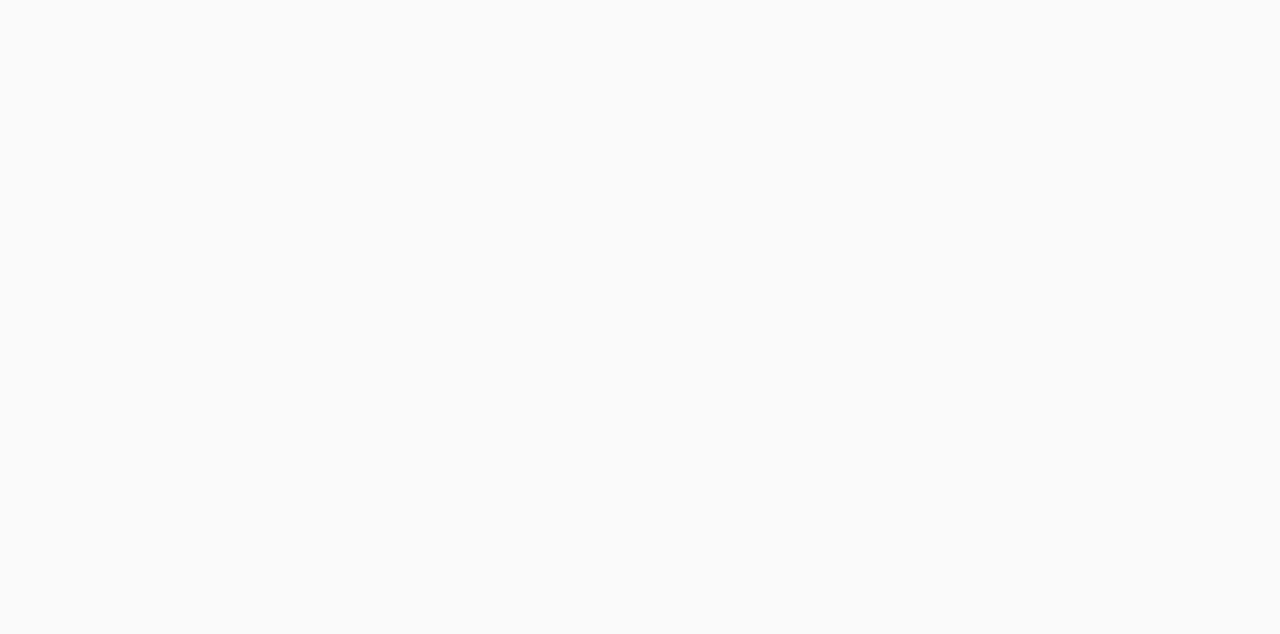
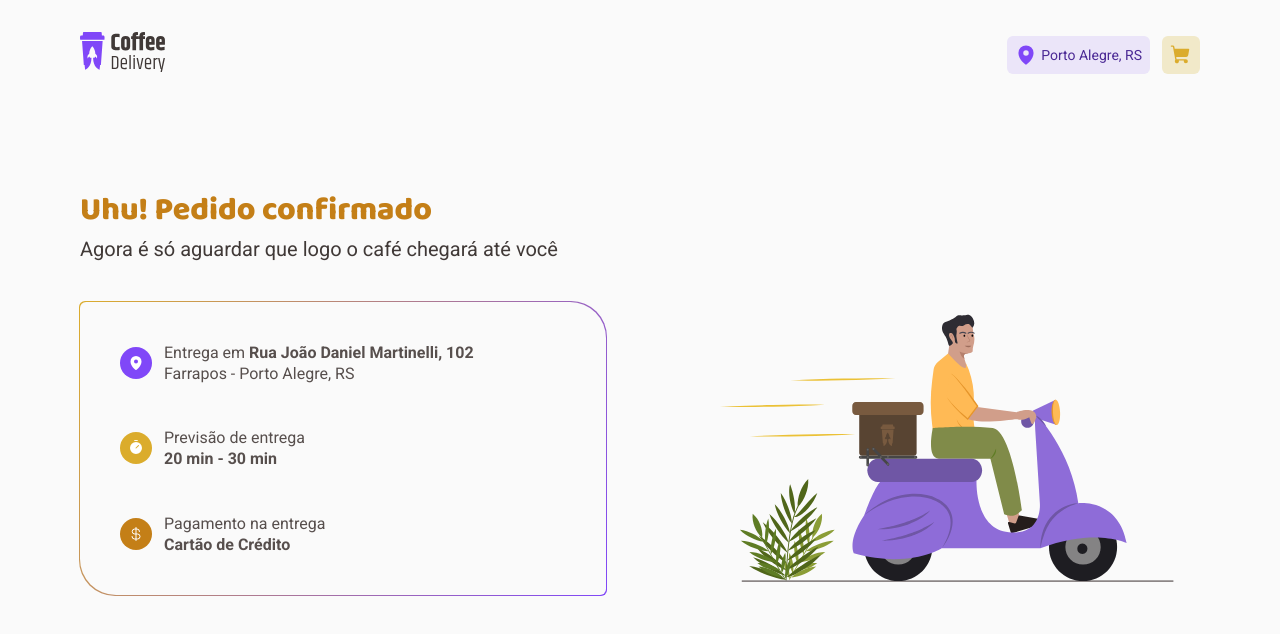
Before and after one commit to MatheusBorbely/coffee-delivery, a React (Vite) app: page /checkout/success in a window 1280 px wide. Before the commit this address had no page. Shown: the top 634 px of the page. Built offline with nearby package versions, Linux system fonts and the light colour scheme.

Commit message:
Criação da página CheckoutSuccess

```diff
--- a/src/Router.tsx
+++ b/src/Router.tsx
@@ -2,6 +2,7 @@
 
 import { DefaultLayout } from './layouts/DefaultLayout';
 import Checkout from './pages/Checkout';
+import { CheckoutSuccess } from './pages/CheckoutSuccess';
 import Home from './pages/Home';
 
 
@@ -11,6 +12,7 @@
             <Route path='/' element={ <DefaultLayout />}>
                 <Route path='/' element={ <Home />}/>
                 <Route path='/checkout' element={ <Checkout />}/>
+                <Route path='/checkout/success' element={ <CheckoutSuccess />}/>
             </Route>
         </Routes>
     )
--- /dev/null
+++ b/src/pages/CheckoutSuccess/index.tsx
@@ -0,0 +1,41 @@
+import { MapPin, Timer, CurrencyDollar } from "phosphor-react";
+
+import Delivery from '../../assets/Illustration.svg';
+import { CheckoutSuccessContainer, CheckoutSuccessContent, CheckoutSuccessInfo, CheckoutSuccessInfoBold } from './styles';
+
+export function CheckoutSuccess() {
+    return (
+        <CheckoutSuccessContainer>
+            <header>
+                <h2>Uhu! Pedido confirmado</h2>
+                <h6>Agora é só aguardar que logo o café chegará até você</h6>
+            </header>
+            <section>
+                <CheckoutSuccessContent>
+                    <CheckoutSuccessInfo color='purple'>
+                        <MapPin size={32} weight="fill" />
+                        <div>
+                            <span>Entrega em <CheckoutSuccessInfoBold> Rua João Daniel Martinelli, 102</CheckoutSuccessInfoBold></span>
+                            <span>Farrapos - Porto Alegre, RS</span>
+                        </div>
+                    </CheckoutSuccessInfo>
+                    <CheckoutSuccessInfo color='yellow'>
+                        <Timer size={32} weight="fill" />
+                        <div>
+                            <span>Previsão de entrega</span>
+                            <CheckoutSuccessInfoBold>20 min - 30 min</CheckoutSuccessInfoBold>
+                        </div>
+                    </CheckoutSuccessInfo>
+                    <CheckoutSuccessInfo color='yellow-dark'>
+                        <CurrencyDollar size={32} />
+                        <div>
+                            <span>Pagamento na entrega</span>
+                            <CheckoutSuccessInfoBold>Cartão de Crédito</CheckoutSuccessInfoBold>
+                        </div>
+                    </CheckoutSuccessInfo>
+                </CheckoutSuccessContent>
+                <img src={Delivery} />
+            </section>
+        </CheckoutSuccessContainer>
+    );
+}
--- /dev/null
+++ b/src/pages/CheckoutSuccess/styles.ts
@@ -0,0 +1,92 @@
+import styled from 'styled-components';
+import { GlobalContainer } from '../../styles/global';
+
+export type ItemBackground = 'yellow-dark' | 'yellow' | 'purple';
+
+interface ColorBackground {
+    color: ItemBackground;
+}
+
+export const CheckoutSuccessContainer = styled.article`
+    ${GlobalContainer}
+
+    padding: 5rem 0;
+    display: flex;
+    flex-direction: column;
+    gap: 2.5rem;
+
+    header {
+        display: flex;
+        flex-direction: column;
+        gap: 0.25rem;
+        h2 {
+            font-weight: 800;
+            font-size: 2rem;
+            line-height: 2.625rem;
+            color: ${(props) => props.theme['yellow-dark']};
+        }
+        h6 {
+            font-weight: 400;
+            font-size: 1.25rem;
+            line-height: 1.625rem;
+            color: ${(props) => props.theme['base-subtitle']};
+        }
+    }
+    section {
+        display: flex;
+        gap: 6.375rem;
+    }
+`;
+
+export const CheckoutSuccessContent = styled.div`
+    display: flex;
+    flex-direction: column;
+    align-items: flex-start;
+    justify-content: space-between;
+    padding: 2.5rem;
+    gap: 2rem;
+    border-radius: 6px 36px;
+    position: relative;
+    background: ${(props) => props.theme['background']};
+    min-width: 32.875rem;
+
+    &:before {
+        content: '';
+        background: linear-gradient(120deg, ${(props) => props.theme['yellow']}, ${(props) => props.theme['purple']});
+        position: absolute;
+        top: -1px;
+        left: -1px;
+        width: calc(100% + 2px);
+        height: calc(100% + 2px);
+        z-index: -1;
+        border-radius: 6px 36px;
+    }
+`;
+
+export const CheckoutSuccessInfo = styled.div<ColorBackground>`
+    display: flex;
+    align-items: center;
+    gap: 0.75rem;
+    svg {
+        border-radius: 1000px;
+        padding: 0.5rem;
+        color: ${(props) => props.theme['white']};
+        ${props => {
+            return `background-color: ${props.theme[props.color]}`
+        }}
+    }
+    div {
+        display: flex;
+        flex-direction: column;
+        span {
+            display: flex;
+            gap: 0.25rem;
+            line-height: 1.3125rem;
+        }
+    }
+`;
+
+export const CheckoutSuccessInfoBold = styled.p`
+    line-height: 1.3125rem;
+    font-weight: 700;
+`;
--- a/src/pages/Home/components/Banner/index.tsx
+++ b/src/pages/Home/components/Banner/index.tsx
@@ -1,6 +1,8 @@
+import { Package, Timer, Coffee, ShoppingCart } from 'phosphor-react';
+
+import banner from '../../../../assets/banner.png';
 import { BannerContainer, BannerInfo, BannerTitle, BannerWrapper, BannerList, BannerListItem } from './styles';
-import banner from '../../../../assets/banner.png';
-import { Package, Timer, Coffee, ShoppingCart } from 'phosphor-react';
+
 
 export function Banner() {
   return (
--- a/src/pages/Home/components/Card/index.tsx
+++ b/src/pages/Home/components/Card/index.tsx
@@ -17,9 +17,9 @@
         {allTypes}
       </CardType>
       <CardInfo>
-        <h2>
+        <h3>
           {name}
-        </h2>
+        </h3>
         <p>
           {description}
         </p>
@@ -27,7 +27,7 @@
       <CardAction>
         <CardPrice>
           <h3>
-            <span>R$</span>
+            <span>R$ </span>
             {price.toString().replace('.', ',')}
           </h3>
         </CardPrice>
--- a/src/pages/Home/components/Card/styles.ts
+++ b/src/pages/Home/components/Card/styles.ts
@@ -46,7 +46,7 @@
     flex-direction: column;
     gap: .5rem;
 
-    h2{
+    h3{
         font-size: 1.25rem;
     }
     p{
```
Also changed, not shown: src/assets/Illustration.svg (added).
